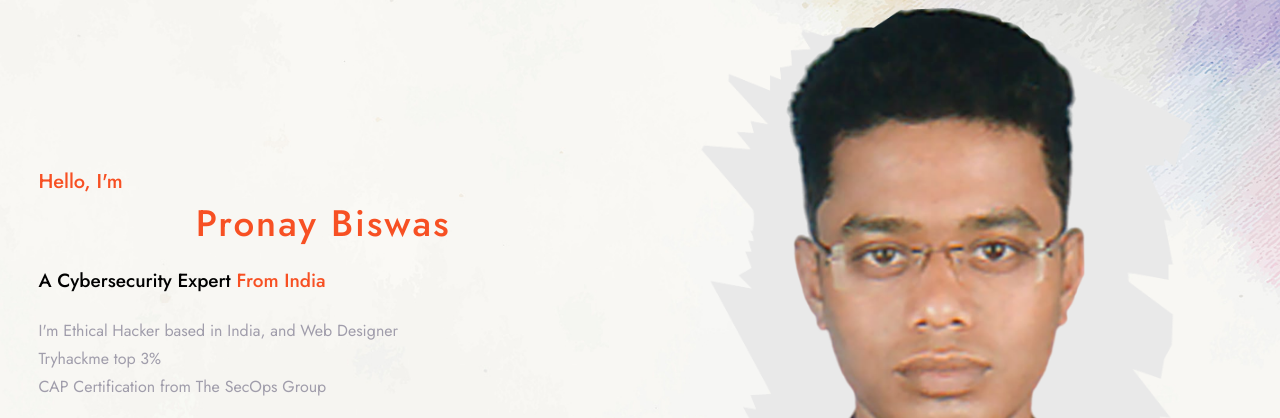
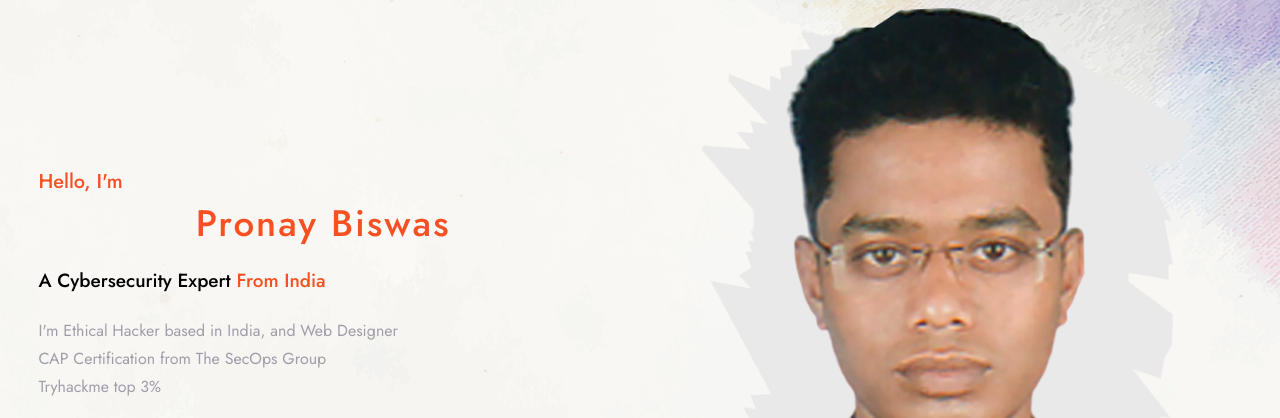
Before and after one commit to b0mk35h/b0mk35h.github.io, a plain HTML site: page index.html in a window 1280 px wide. Shown: the part 71-489 px from the top of the page. Drawn offline with nearby package versions, Linux system fonts and the light colour scheme.

Commit message:
Rearrange profile

```diff
--- a/index.html
+++ b/index.html
@@ -40,7 +40,7 @@
 			<h3>Hello, I'm</h3>
 			<h1>Pronay Biswas</h1>
 			<h5>A Cybersecurity Expert <span>From India</span></h5>
-			<p>I'm Ethical Hacker based in India, and Web Designer<br> Tryhackme top 3% <br> CAP Certification from The SecOps Group</p>
+			<p>I'm Ethical Hacker based in India, and Web Designer <br> CAP Certification from The SecOps Group <br> Tryhackme top 3%</p>
 			<div class="social">
 				<a href="https://www.facebook.com/b0mk35h/" target="_blank"><i class='bx bxl-facebook'></i></a>
 				<a href="https://twitter.com/b0mk35h" target="_blank"><i class='bx bxl-twitter'></i></a>
```
